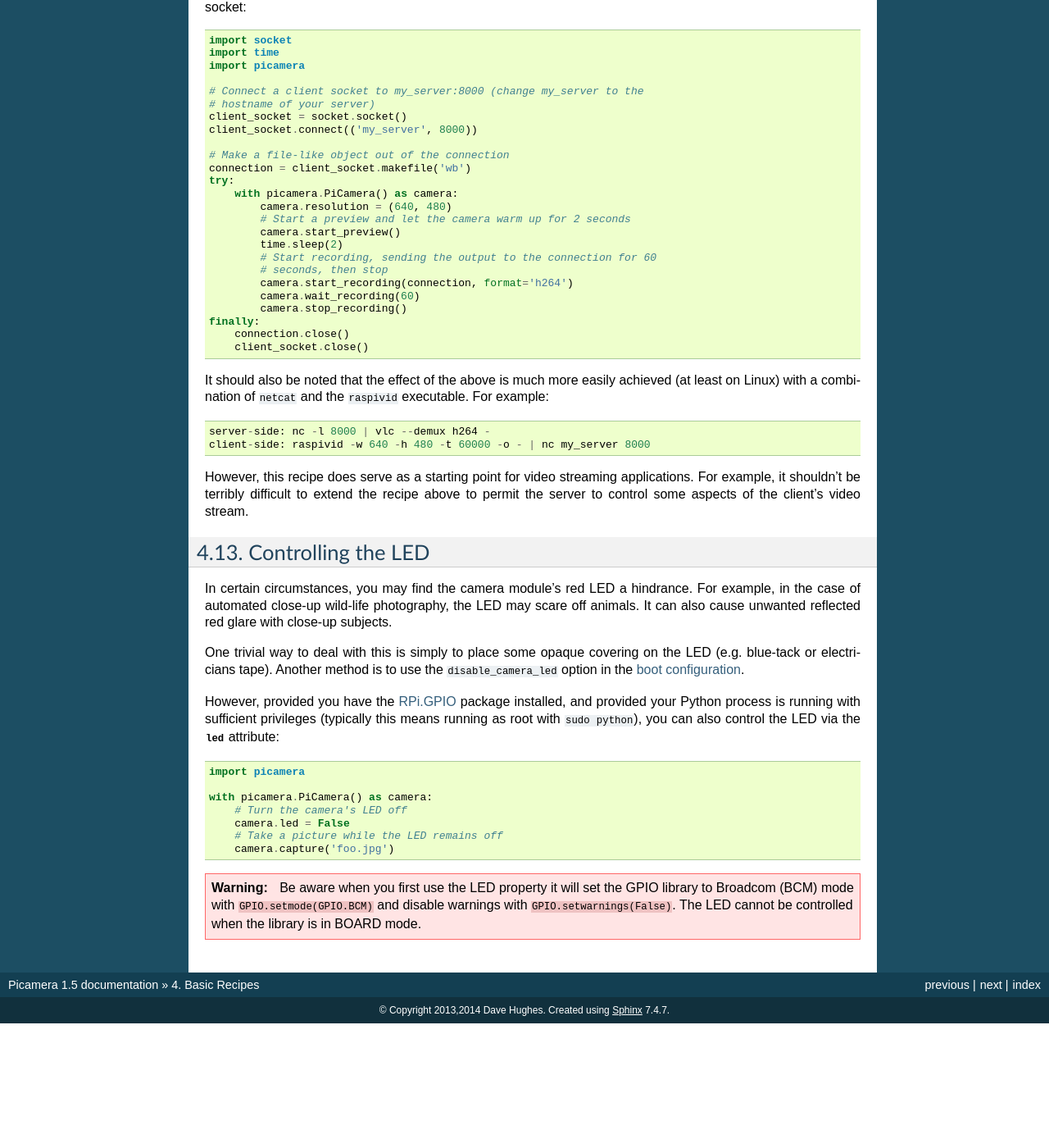
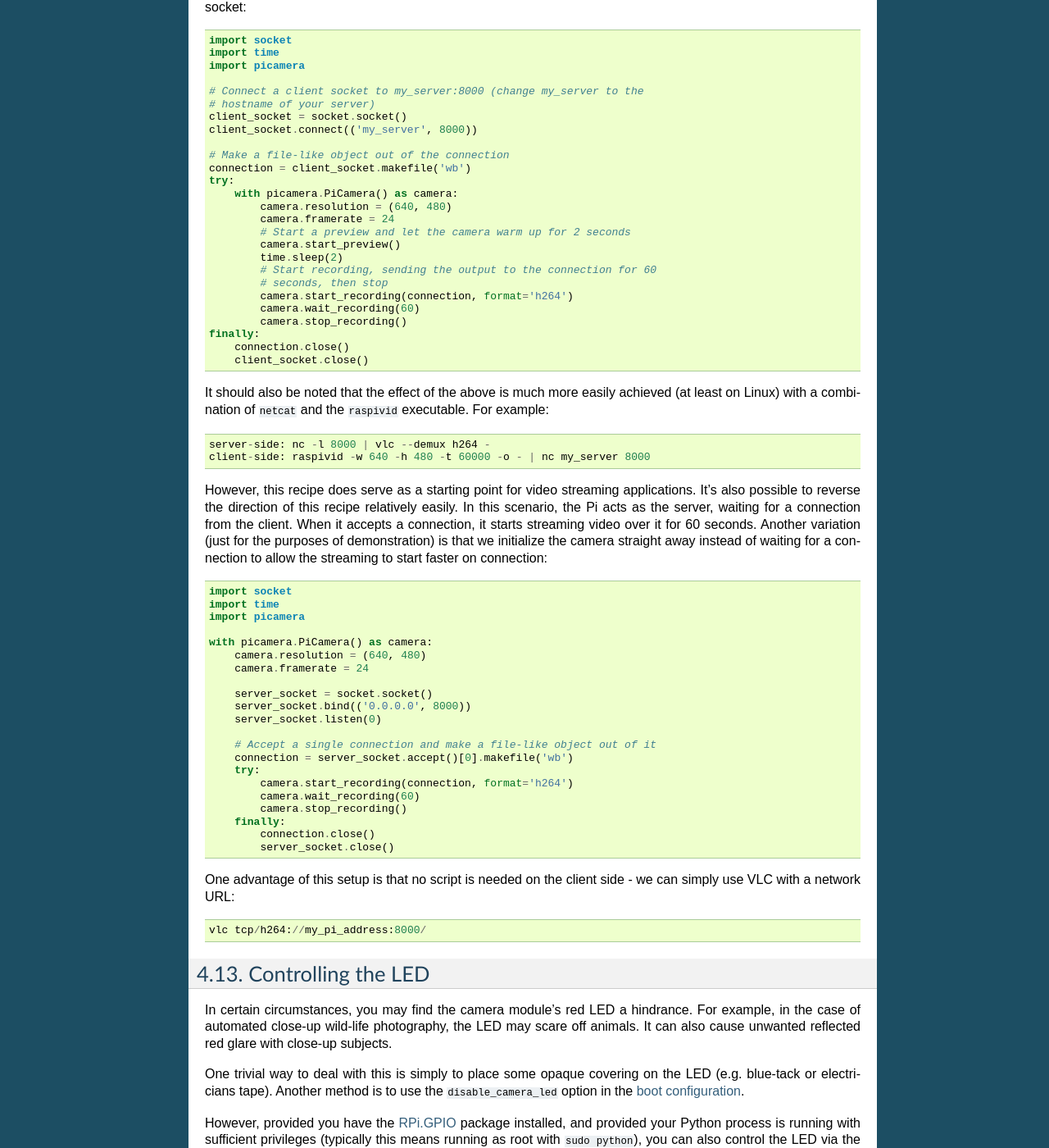
Before and after one commit to waveform80/picamera, a Sphinx documentation site: the page built from docs/recipes1.rst, in a window 1280 px wide and 1400 px high, scrolled down 8043 px. Shown: the whole window at 82% size. Built offline with Sphinx 7.4.7, drawn with Linux system fonts in a browser that asks for light colours; before the commit the page ends 9291 px from its top, so only the background shows below that; some of the changed text lies outside the part shown.

Commit message:
Fix #100

```diff
--- a/docs/recipes1.rst
+++ b/docs/recipes1.rst
@@ -560,6 +560,7 @@ object created from the network socket::
     try:
         with picamera.PiCamera() as camera:
             camera.resolution = (640, 480)
+            camera.framerate = 24
             # Start a preview and let the camera warm up for 2 seconds
             camera.start_preview()
             time.sleep(2)
@@ -580,9 +581,39 @@ achieved (at least on Linux) with a combination of ``netcat`` and the
     client-side: raspivid -w 640 -h 480 -t 60000 -o - | nc my_server 8000
 
 However, this recipe does serve as a starting point for video streaming
-applications. For example, it shouldn't be terribly difficult to extend the
-recipe above to permit the server to control some aspects of the client's video
-stream.
+applications. It's also possible to reverse the direction of this recipe
+relatively easily. In this scenario, the Pi acts as the server, waiting for a
+connection from the client. When it accepts a connection, it starts streaming
+video over it for 60 seconds. Another variation (just for the purposes of
+demonstration) is that we initialize the camera straight away instead of
+waiting for a connection to allow the streaming to start faster on connection::
+
+    import socket
+    import time
+    import picamera
+
+    with picamera.PiCamera() as camera:
+        camera.resolution = (640, 480)
+        camera.framerate = 24
+
+        server_socket = socket.socket()
+        server_socket.bind(('0.0.0.0', 8000))
+        server_socket.listen(0)
+
+        # Accept a single connection and make a file-like object out of it
+        connection = server_socket.accept()[0].makefile('wb')
+        try:
+            camera.start_recording(connection, format='h264')
+            camera.wait_recording(60)
+            camera.stop_recording()
+        finally:
+            connection.close()
+            server_socket.close()
+
+One advantage of this setup is that no script is needed on the client side - we
+can simply use VLC with a network URL::
+
+    vlc tcp/h264://my_pi_address:8000/
 
 
 .. _led_control:
```
Also changed, not shown: other parts of docs/recipes1.rst (+1 -1 lines).
